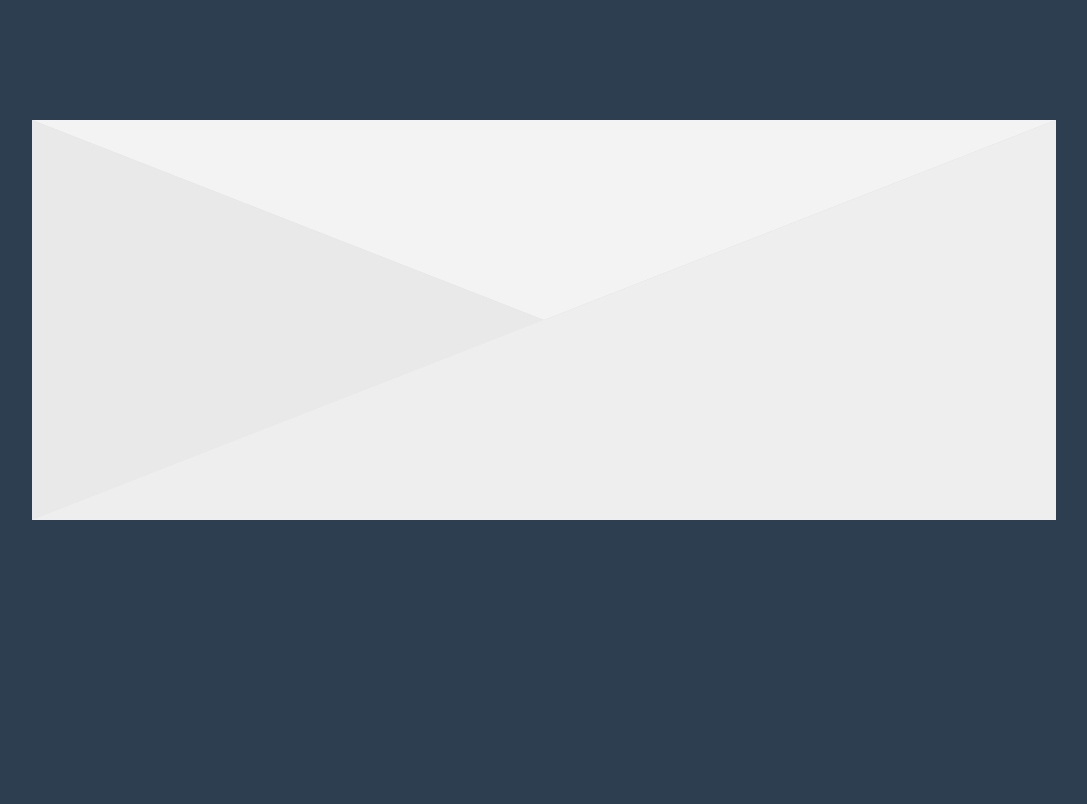
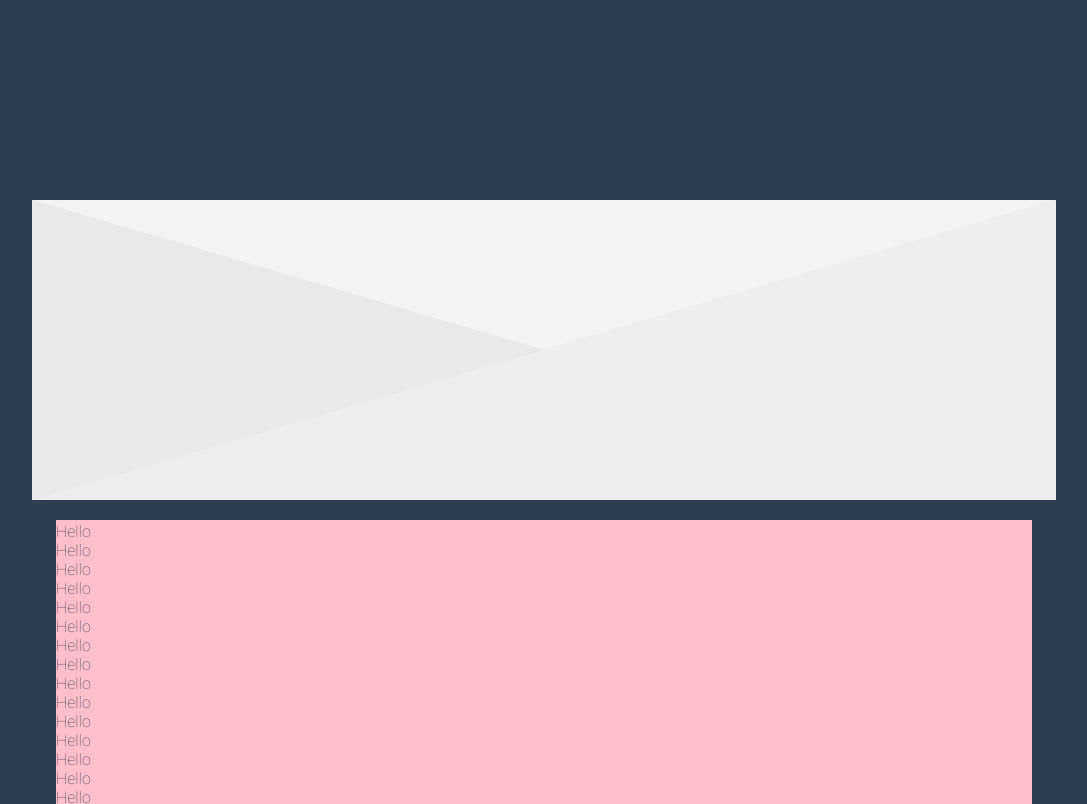
Before and after one commit to phantomesse/personal-website, a plain HTML site: page index.html in a window 1280 px wide. Shown: the part 280-1084 px from the top of the page, without its empty margins (96-1183 px from the left). Before the commit the page ends 800 px from the top, so only its background shows below. Drawn offline with Linux system fonts and the light colour scheme.

Commit message:
Letter comes out of envelope.

```diff
--- a/assets/js/scripts.js
+++ b/assets/js/scripts.js
@@ -31,6 +31,10 @@ function envelope_setup() {
     'border-left-width' : envelope_width/2 + 'px',
     'border-right-width' : envelope_width/2 + 'px'
   });
+
+  // Offset top for letter
+  var letter = $('#letter');
+  letter.css('margin-top', $('body').height() - envelope.height()/2);
 }
 
 function envelope_open() {
--- a/assets/less/config.less
+++ b/assets/less/config.less
@@ -21,9 +21,18 @@
  * SIZING *
  **********/
 @max-width: 1024px;
-@side-padding: 20px;
+@side-padding: 48px;
 
-@envelope-height: 400px;
+@envelope-offset-bottom: 20px;
+@envelope-height: 300px;
+
+/**********
+ * LAYERS *
+ **********/
+@envelope-index: 20;
+@envelope-details-index: 100;
+@letter-index: 50;
+@envelope-inside-index: 20;
 
 /*******************
  * DEFAULT STYLING *
--- a/assets/less/envelope.less
+++ b/assets/less/envelope.less
@@ -1,24 +1,48 @@
-#envelope {
+#envelope,
+#envelope-details-wrapper {
   position: fixed;
-  bottom: 0px;
+  bottom: @envelope-offset-bottom;
   left: 50%;
   width: ~"calc(100% - @{side-padding})";
   max-width: @max-width;
   height: @envelope-height;
 }
 
-#envelope-details {
+#envelope-inside {
+  z-index: @envelope-inside-index;
   position: absolute;
   top: 0px;
   left: -50%;
-  border: @envelope-height/2 @envelope-bg-color solid;
-  border-left-color: darken(@envelope-bg-color, 2%);
-  border-top-color: darken(@envelope-bg-color, 10%);
-  width: 0px;
-  height: 0px;
+  background: darken(@envelope-bg-color, 10%);
+  width: 100%;
+  height: 100%;
 }
 
-#envelope-flap {
+#envelope-details-wrapper {
+  z-index: @envelope-details-index;
+
+  #envelope-details {
+    position: absolute;
+    top: 0px;
+    left: -50%;
+    border: @envelope-height/2 @envelope-bg-color solid;
+    border-left-color: darken(@envelope-bg-color, 2%);
+    border-top-color: transparent;
+    width: 0px;
+    height: 0px;
+  }
+
+  #envelope-bottom-buffer {
+    position: absolute;
+    left: -50%;
+    bottom: -@envelope-offset-bottom;
+    background: @bg-color;
+    width: 100%;
+    height: @envelope-offset-bottom;
+  }
+}
+
+.envelope-flap {
   position: absolute;
   left: -50%;
   perspective: 1000;
@@ -31,6 +55,7 @@
     border-top-color: lighten(@envelope-bg-color, 2%);
     transform-origin: top center;
     transform-style: preserve-3d;
+    backface-visibility: hidden;
     width: 0px;
     height: 0px;
   }
--- /dev/null
+++ b/assets/less/letter.less
@@ -0,0 +1,8 @@
+#letter {
+  z-index: @letter-index;
+  margin: 0px auto;
+  position: relative;
+  background: pink;
+  width: ~"calc(100% - @{side-padding} - @{side-padding})";
+  max-width: @max-width - @side-padding;
+}
--- a/assets/less/styles.less
+++ b/assets/less/styles.less
@@ -1,2 +1,3 @@
 @import 'config';
 @import 'envelope';
+@import 'letter';
--- a/index.html
+++ b/index.html
@@ -7,17 +7,26 @@
 </head>
 
 <body>
+
   <div id="envelope">
-    <div id="envelope-details"></div>
-    <div id="envelope-flap">
-      <div id="envelope-flap-outside"></div>
+    <div id="envelope-inside"></div>
+    <div class="envelope-flap">
       <div id="envelope-flap-inside"></div>
     </div>
   </div>
 
-  <main>
+  <div id="letter">
     <p>Hello</p><p>Hello</p><p>Hello</p><p>Hello</p><p>Hello</p><p>Hello</p><p>Hello</p><p>Hello</p><p>Hello</p><p>Hello</p><p>Hello</p><p>Hello</p><p>Hello</p><p>Hello</p><p>Hello</p><p>Hello</p><p>Hello</p><p>Hello</p><p>Hello</p><p>Hello</p><p>Hello</p><p>Hello</p><p>Hello</p><p>Hello</p><p>Hello</p><p>Hello</p><p>Hello</p><p>Hello</p><p>Hello</p><p>Hello</p><p>Hello</p><p>Hello</p><p>Hello</p><p>Hello</p><p>Hello</p><p>Hello</p><p>Hello</p><p>Hello</p><p>Hello</p><p>Hello</p><p>Hello</p><p>Hello</p>
-  </main>
+  </div>
+
+  <div id="envelope-details-wrapper">
+    <div id="envelope-details"></div>
+    <div class="envelope-flap">
+      <div id="envelope-flap-outside"></div>
+    </div>
+    <div id="envelope-bottom-buffer"></div>
+  </div>
+
 
   <script src="assets/js/jquery-2.1.1.min.js"></script>
   <script src="assets/js/scripts.js"></script>
```
Also changed, not shown: assets/css/styles.css.
